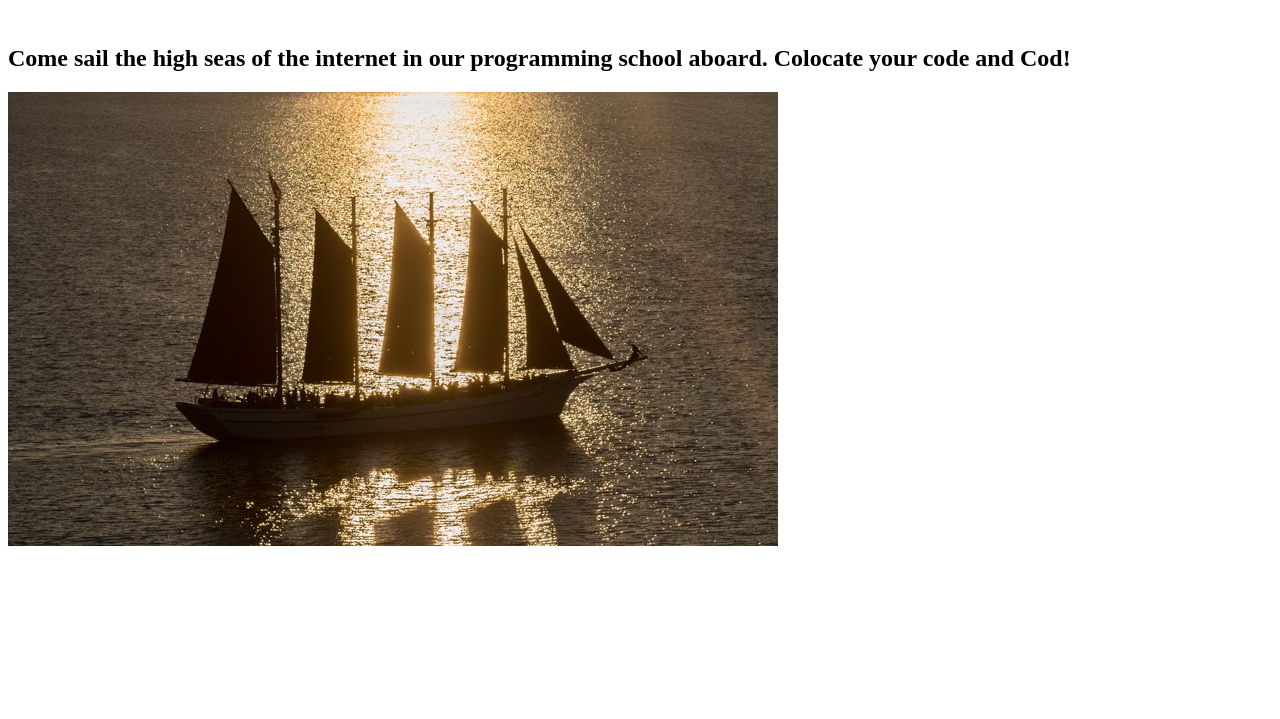
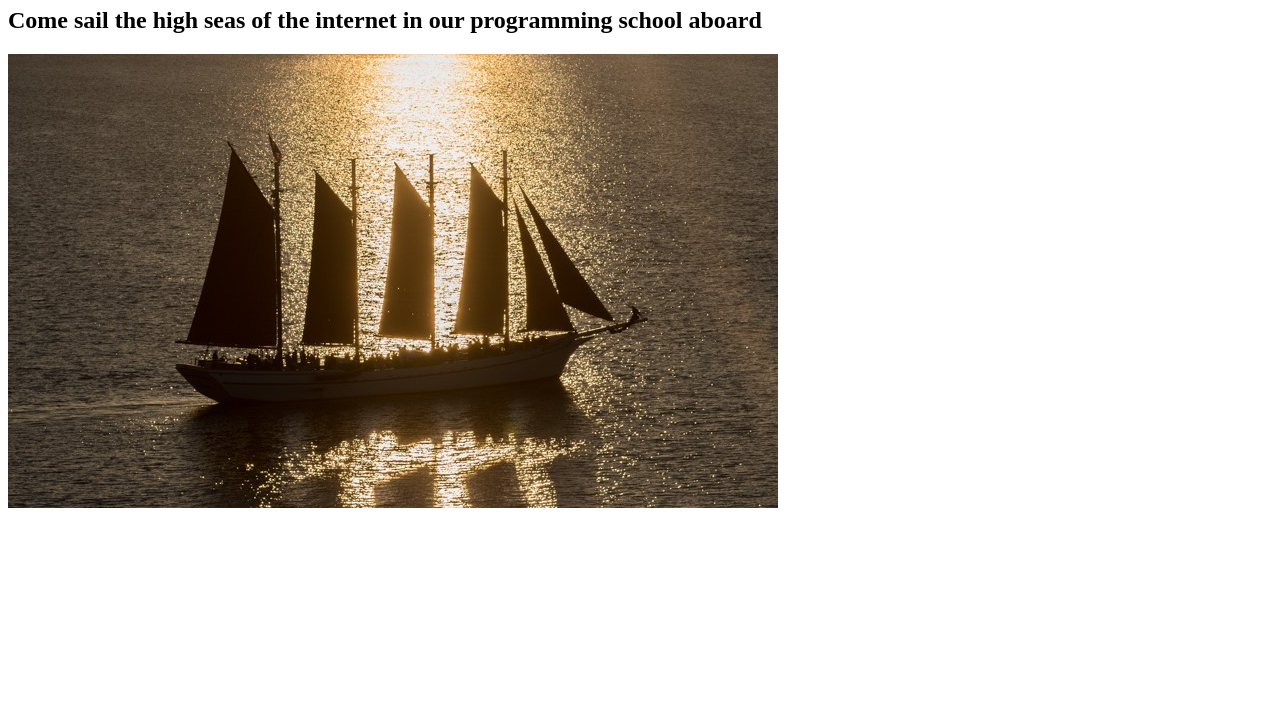
Before and after one commit to atchafalaya/deployment-lab, a website: page public/index.html in a window 1280 px wide. Shown: the part 81-800 px from the top of the page. Drawn offline with Linux system fonts and the light colour scheme; files whose address does not match are found by name.

Commit message:
final tweak

```diff
--- a/public/index.html
+++ b/public/index.html
@@ -11,8 +11,7 @@
 
   <div>
   <h1>School at Sea</h1>
-  <br>
-  <h2>Come sail the high seas of the internet in our programming school aboard. Colocate your code and Cod! </h2>
+  <h2>Come sail the high seas of the internet in our programming school aboard</h2>
   <img id="ship1" src="images/Sailing.jpeg" alt="sailing"/>
   </div>
   <br>
```
